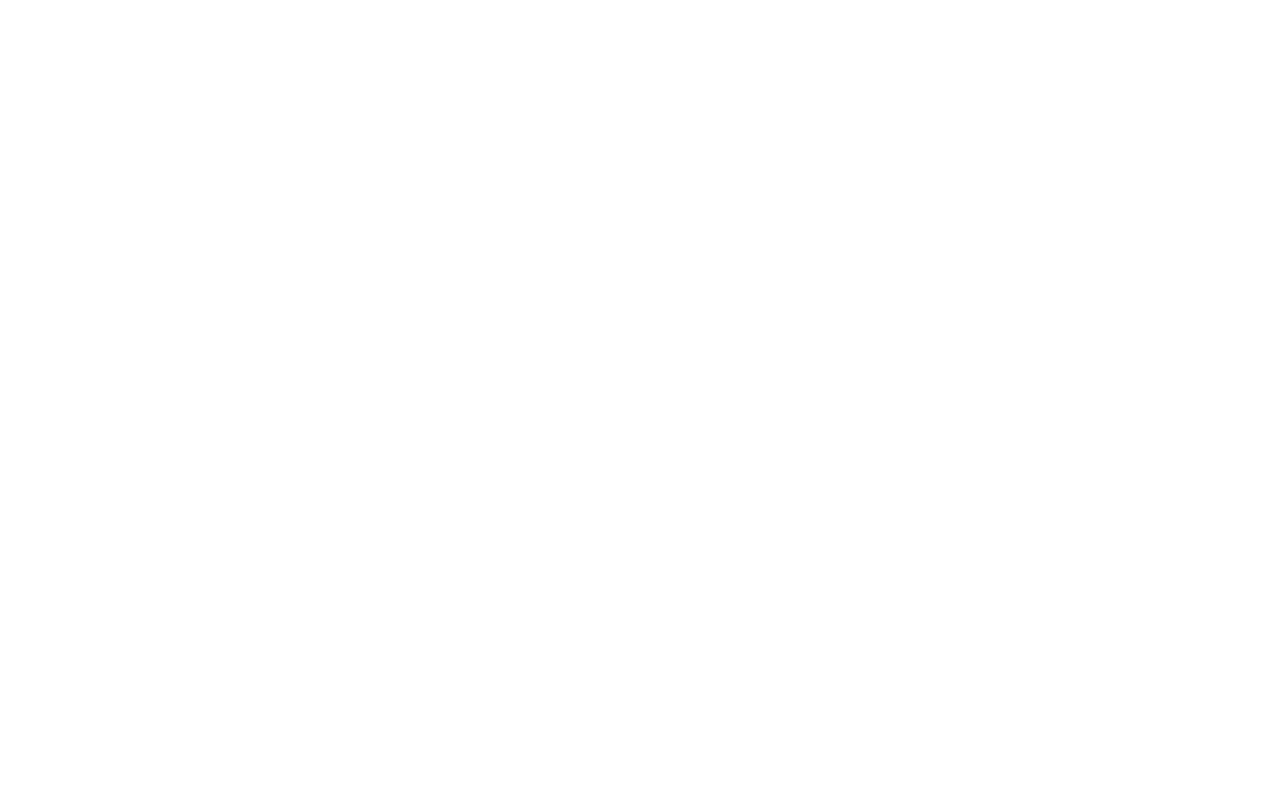
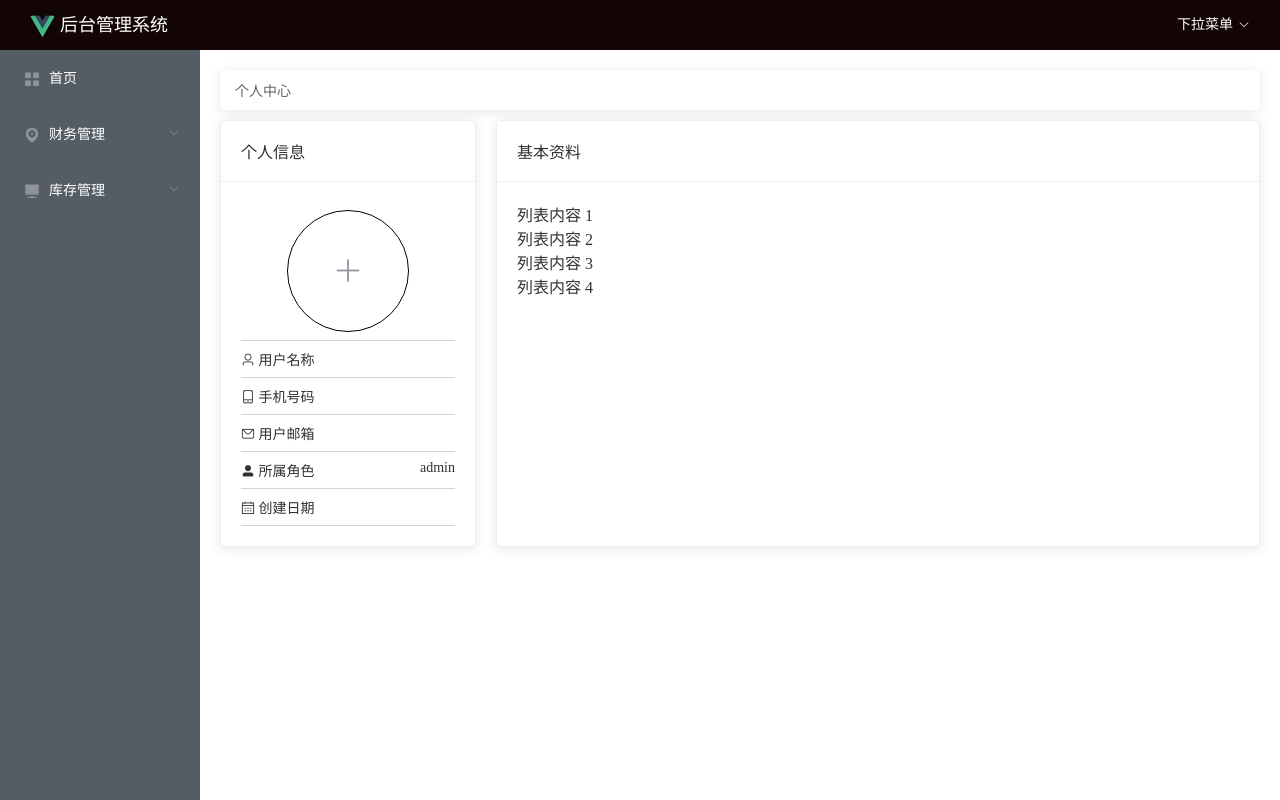
Before and after one commit to cztony123/admin-manager, a Vue app: page /user in a window 1280 px wide. Built offline with nearby package versions, Linux system fonts and the light colour scheme; sample sign-in values are in the browser's storage.

Commit message:
头像上传

```diff
--- /dev/null
+++ b/src/api/userApi.js
@@ -0,0 +1,10 @@
+import request from '../utils/axios.js'
+
+//登录
+export function upload(data) {
+    return request({
+        url: '/users/api/upload/avatar',
+        method: 'post',
+        data: data
+    });
+}
--- a/src/router/index.js
+++ b/src/router/index.js
@@ -39,6 +39,14 @@
                     title:"库存查询"
                 }
             },
+            {
+                path: "/user",
+                name: 'user',
+                component: () => import('../views/user/index.vue'),
+                meta:{
+                    title:"个人中心"
+                }
+            },
         ]
     }
 ]
--- a/src/views/Layout/index.vue
+++ b/src/views/Layout/index.vue
@@ -11,8 +11,8 @@
                     下拉菜单<i class="el-icon-arrow-down el-icon--right"></i>
                 </span>
                 <el-dropdown-menu slot="dropdown">
-                    <el-dropdown-item icon="el-icon-edit">修改密码</el-dropdown-item>
-                    <el-dropdown-item icon="el-icon-user" @click.native="loginOut">退出系统</el-dropdown-item>
+                    <el-dropdown-item icon="el-icon-user" @click.native="personalCenter">个人中心</el-dropdown-item>
+                    <el-dropdown-item icon="el-icon-switch-button" @click.native="loginOut">退出系统</el-dropdown-item>
                 </el-dropdown-menu>
             </el-dropdown>
         </div>
@@ -74,10 +74,16 @@
         }
     },
     methods: {
+        //退出按钮
         loginOut() {
             this.$store.commit('loginOut')
             this.$router.push('/login')
             this.$message.success('退出成功');
+        },
+
+        //个人中心按钮
+        personalCenter(){
+            this.$router.push('/user')
         }
     }
 };
--- /dev/null
+++ b/src/views/user/index.vue
@@ -0,0 +1,166 @@
+<template>
+    <div class="user-page">
+        <!-- 左侧 -->
+        <el-card class="box-card left">
+            <div slot="header" class="clearfix">
+                <span>个人信息</span>
+            </div>
+            <div class="centent two">
+                <el-upload class="avatar-uploader"
+                    action=""
+                    :show-file-list="false"
+                    :http-request="handleAvatarSuccess"
+                    :before-upload="beforeAvatarUpload"
+                >
+                    <img v-if="user.imgUrl" :src="user.imgUrl" class="avatar">
+                    <i v-else class="el-icon-plus avatar-uploader-icon"></i>
+                </el-upload>
+            </div>
+            <div class="centent">
+                <span>
+                    <i class="el-icon-user"></i>
+                    用户名称
+                </span>
+                <span>{{userInfo.userName}}</span>
+            </div>
+            <div class="centent">
+                <span>
+                    <i class="el-icon-mobile-phone"></i>
+                    手机号码
+                </span>
+                <span>{{userInfo.tel}}</span>
+            </div>
+            <div class="centent">
+                <span>
+                    <i class="el-icon-message"></i>
+                    用户邮箱
+                </span>
+                <span>{{userInfo.mail}}</span>
+            </div>
+            <div class="centent">
+                <span>
+                    <i class="el-icon-user-solid"></i>
+                    所属角色
+                </span>
+                <span>{{userInfo.role}}</span>
+            </div>
+            <div class="centent">
+                <span>
+                    <i class="el-icon-date"></i>
+                    创建日期
+                </span>
+                <span>{{userInfo.creatDate}}</span>
+            </div>
+        </el-card>
+
+        <!-- 右侧 -->
+        <el-card class="box-card right">
+            <div slot="header" class="clearfix">
+                <span>基本资料</span>
+            </div>
+            <div v-for="o in 4" :key="o" class="text item">
+                {{'列表内容 ' + o }}
+            </div>
+        </el-card>
+    </div>
+</template>
+
+<script>
+import { upload } from '../../api/userApi'
+export default {
+    data() {
+        return {
+            userInfo: {},
+            user:{
+                imgUrl: ''
+            },
+            pwd:{},
+        }
+    },
+
+    created() {
+        this.userInfo = this.$store.state.userInfo
+    },
+    methods: {
+        //上传头像
+        handleAvatarSuccess(parame) {
+            let formData = new FormData()
+            formData.append('file', parame.file)
+            upload(formData).then(res =>{
+                if(res.code == 200){
+                    this.user.imgUrl = res.data.imgUrl
+                }
+            })
+        },
+
+        //上传头像之前的校验
+        beforeAvatarUpload(file) {
+            const isJPG = file.type === 'image/jpeg';
+            const isLt2M = file.size / 1024 / 1024 < 2;
+
+            if (!isJPG) {
+                this.$message.error('上传头像图片只能是 JPG 格式!');
+            }
+            if (!isLt2M) {
+                this.$message.error('上传头像图片大小不能超过 2MB!');
+            }
+            return isJPG && isLt2M;
+        }
+    }
+}
+</script>
+
+<style scoped lang="scss">
+.user-page {
+    display: flex;
+    .left {
+        width: 25%;
+        .centent {
+            display: flex;
+            justify-content: space-between;
+            border-bottom: 1px solid #d4d4d4;
+            padding: 8px 0;
+            font-size: 14px;
+            .avatar-uploader .el-upload {
+                border: 1px dashed #d9d9d9;
+                border-radius: 6px;
+                cursor: pointer;
+                position: relative;
+                overflow: hidden;
+            }
+            .avatar-uploader .el-upload:hover {
+                border-color: #409EFF;
+            }
+            .avatar-uploader-icon {
+                font-size: 28px;
+                color: #8c939d;
+                width: 120px;
+                height: 120px;
+                line-height: 120px;
+                text-align: center;
+            }
+            .avatar {
+                width: 120px;
+                height: 120px;
+                border-radius: 50%;
+                display: block;
+            }
+            .avatar-uploader{
+                width: 120px;
+                height: 120px;
+                border: 1px solid #000;
+                border-radius: 50%;
+            }
+        }
+        .two{
+            display: flex;
+            justify-content: center;
+            align-items: center;
+        }
+    }
+    .right {
+        width: 75%;
+        margin-left: 20px;
+    }
+}
+</style>
```
